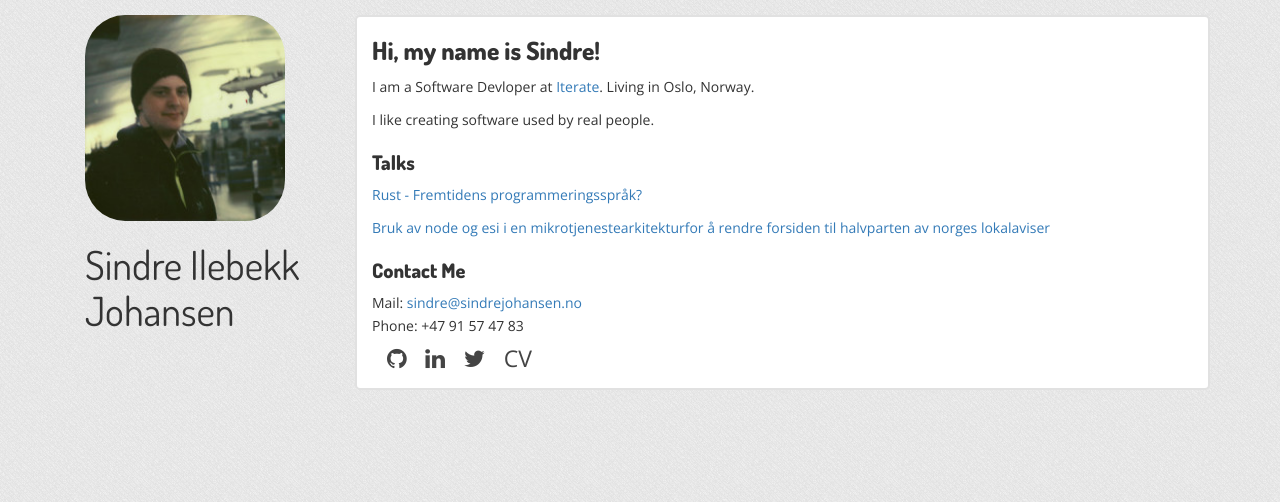
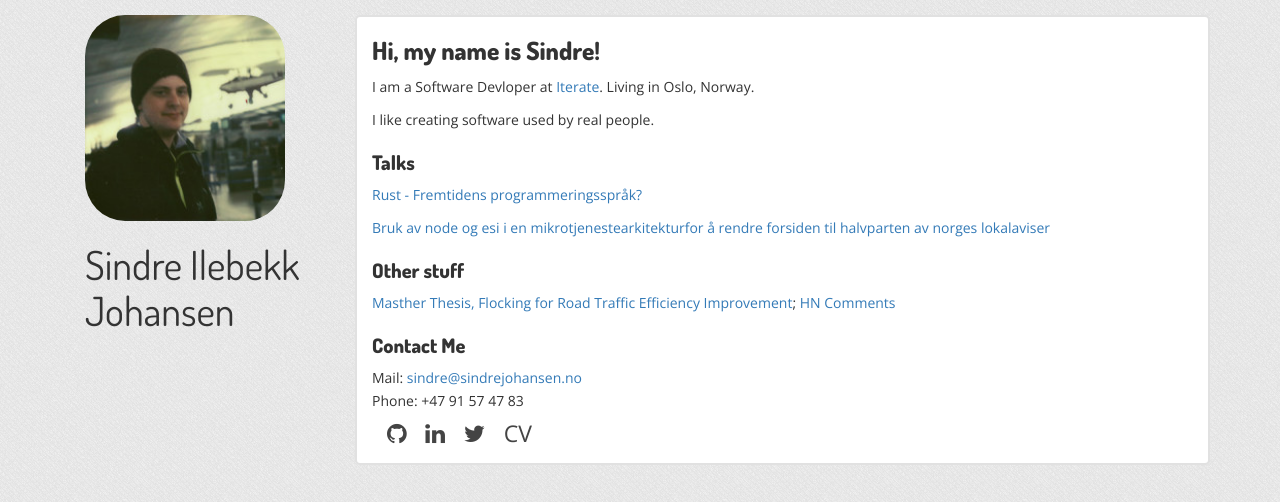
Before and after one commit to sindreij/sindreij.github.io, a Jekyll site: the page built from index.html, in a window 1280 px wide. Shown: the top 502 px of the page. Built offline with Jekyll 4.4.1, drawn with Linux system fonts in a browser that asks for light colours; nearby versions of some CDN libraries.

Commit message:
Update index.html

```diff
--- a/index.html
+++ b/index.html
@@ -13,6 +13,9 @@ layout: default
 
 <p><a href="https://vimeo.com/181948163">Bruk av node og esi i en mikrotjenestearkitekturfor å rendre forsiden til halvparten av norges lokalaviser</a></p>
 
+<h2>Other stuff</h2>
+<p><a href="http://highwayflocking.github.io/">Masther Thesis, Flocking for Road Traffic Efficiency Improvement</a>; <a href="https://news.ycombinator.com/item?id=9699227">HN Comments</a></p>
+
 <h2>Contact Me</h2>
 <ul>
   <li>Mail: <a href="mailto:sindre@sindrejohansen.no">sindre@sindrejohansen.no</a></li>
```
